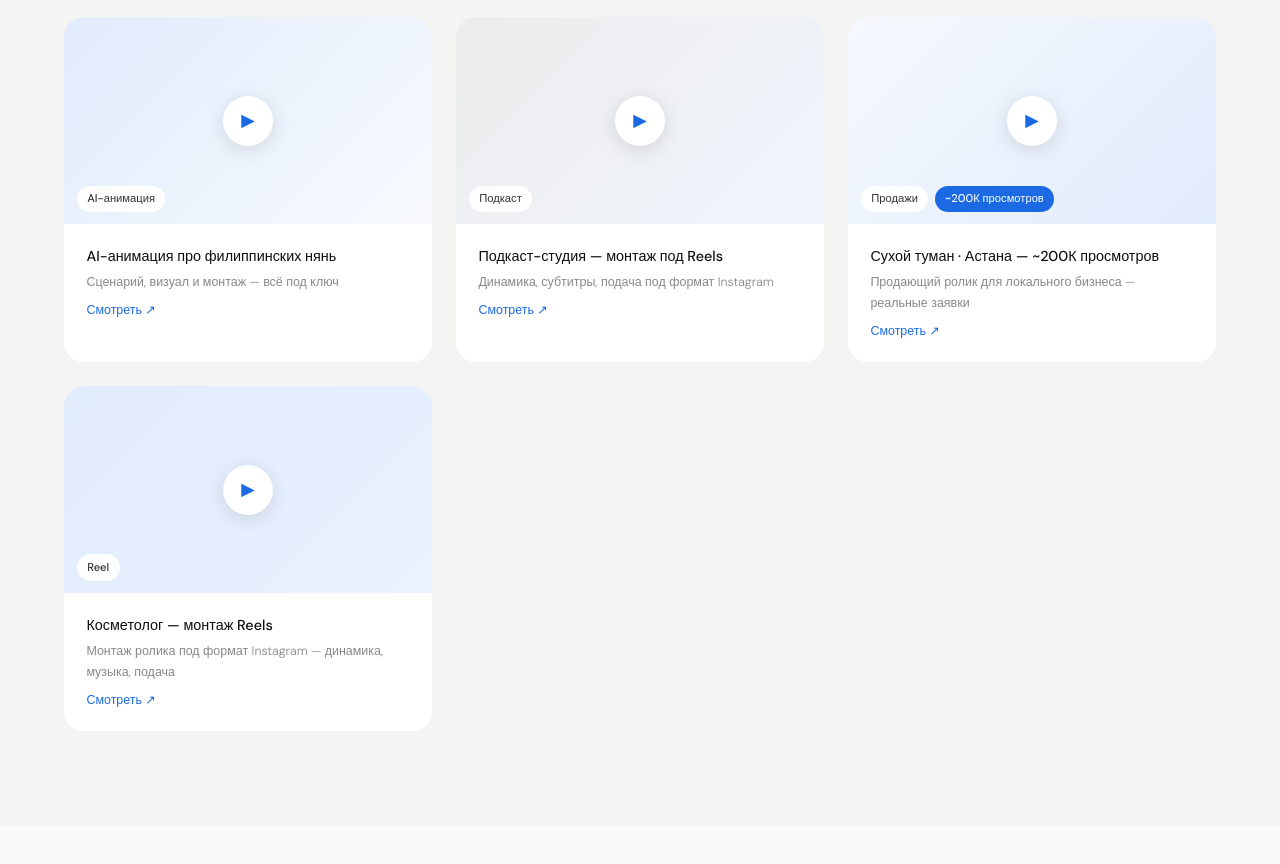
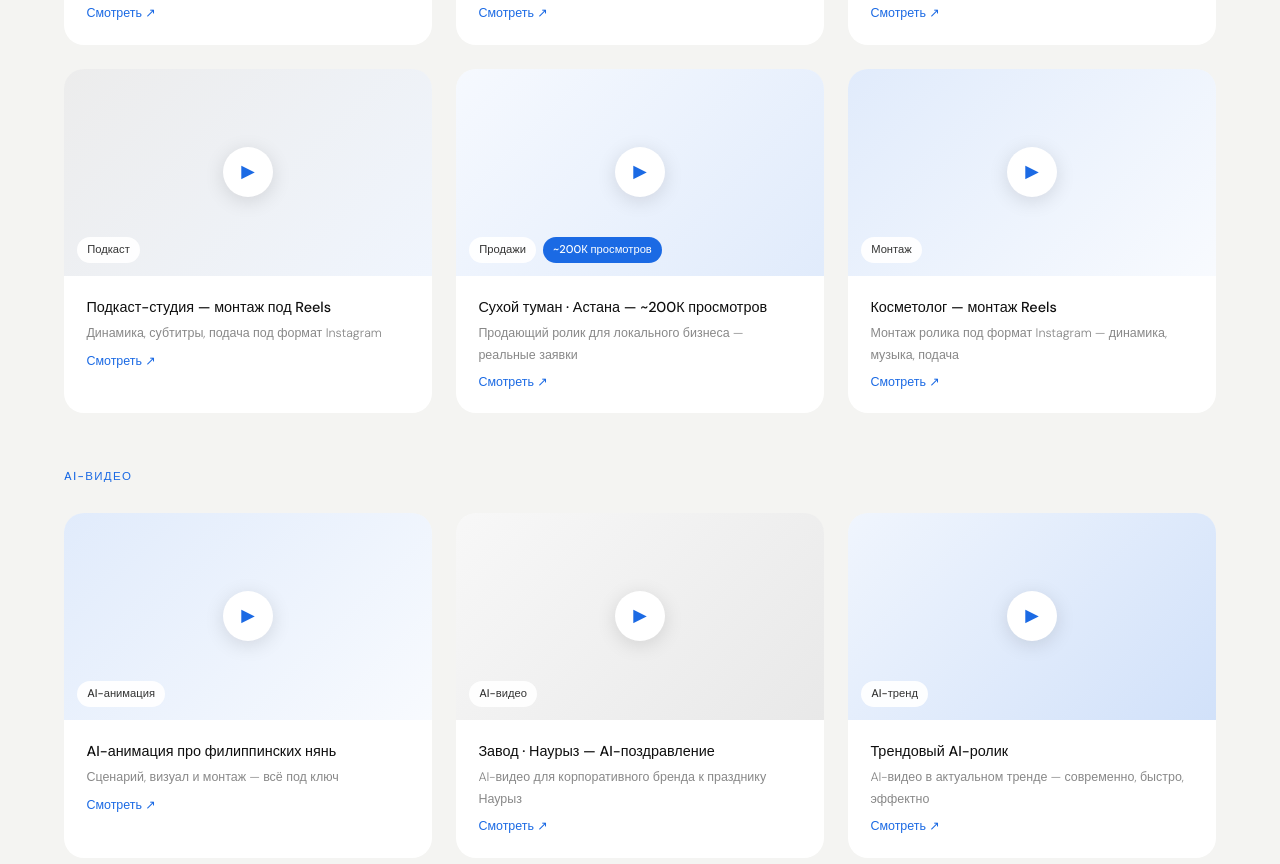
Before and after one commit to aizhanergalieva08/aizhanergalieva08, a plain HTML site: page aizhan-site.html in a window 1280 px wide. Shown: the part 3796-4660 px from the top of the page. Drawn offline with nearby package versions, Linux system fonts and the light colour scheme; a web font is replaced by a local one.

Commit message:
Update aizhan-site.html

```diff
--- a/aizhan-site.html
+++ b/aizhan-site.html
@@ -446,7 +446,9 @@ footer p { font-size:.8rem; color:var(--gray); }
 <section class="section light" id="portfolio">
   <span class="section-label">Портфолио</span>
   <div class="section-title">Работы, <span>которые продают</span></div>
-  <div class="portfolio-grid">
+  <!-- Монтаж & съёмка -->
+  <div style="margin-bottom:.7rem;"><span class="section-label">Монтаж & съёмка</span></div>
+  <div class="portfolio-grid" style="margin-bottom:3rem;">
 
     <a href="https://www.instagram.com/reel/DSSQZVACPQ5/?igsh=MTZ0aXNjdGxqenB4Mg==" target="_blank" class="pcard">
       <div class="pthumb t1"><div class="play">▶</div>
@@ -469,13 +471,6 @@ footer p { font-size:.8rem; color:var(--gray); }
       <div class="pinfo"><h4>Кафе Чинар — под целевую аудиторию</h4><p>Правильный формат, музыка и подача — результат в просмотрах</p><span class="plink">Смотреть ↗</span></div>
     </a>
 
-    <a href="https://www.instagram.com/reel/DWwJ-WCki4h/?igsh=MTB4aTNvNmw3OTQ0OQ==" target="_blank" class="pcard">
-      <div class="pthumb t4"><div class="play">▶</div>
-        <div class="plabel"><span class="ptag">AI-анимация</span></div>
-      </div>
-      <div class="pinfo"><h4>AI-анимация про филиппинских нянь</h4><p>Сценарий, визуал и монтаж — всё под ключ</p><span class="plink">Смотреть ↗</span></div>
-    </a>
-
     <a href="https://www.instagram.com/reel/DVJGrzPCLig/?igsh=MTV0MzFoanlld3hnaQ==" target="_blank" class="pcard">
       <div class="pthumb t5"><div class="play">▶</div>
         <div class="plabel"><span class="ptag">Подкаст</span></div>
@@ -491,10 +486,37 @@ footer p { font-size:.8rem; color:var(--gray); }
     </a>
 
     <a href="https://www.instagram.com/reel/DbIEdhGtd_h/?igsh=ZXEybjNsems3bXJ5" target="_blank" class="pcard">
-      <div class="pthumb t1"><div class="play">▶</div>
-        <div class="plabel"><span class="ptag">Reel</span></div>
+      <div class="pthumb t4"><div class="play">▶</div>
+        <div class="plabel"><span class="ptag">Монтаж</span></div>
       </div>
       <div class="pinfo"><h4>Косметолог — монтаж Reels</h4><p>Монтаж ролика под формат Instagram — динамика, музыка, подача</p><span class="plink">Смотреть ↗</span></div>
+    </a>
+
+  </div>
+
+  <!-- AI-видео -->
+  <div style="margin-bottom:.7rem;"><span class="section-label">AI-видео</span></div>
+  <div class="portfolio-grid">
+
+    <a href="https://www.instagram.com/reel/DWwJ-WCki4h/?igsh=MTB4aTNvNmw3OTQ0OQ==" target="_blank" class="pcard">
+      <div class="pthumb t4"><div class="play">▶</div>
+        <div class="plabel"><span class="ptag">AI-анимация</span></div>
+      </div>
+      <div class="pinfo"><h4>AI-анимация про филиппинских нянь</h4><p>Сценарий, визуал и монтаж — всё под ключ</p><span class="plink">Смотреть ↗</span></div>
+    </a>
+
+    <a href="https://www.instagram.com/reel/DWK7yoBzLcP/?igsh=bjIzcHZrczNpbnBt" target="_blank" class="pcard">
+      <div class="pthumb t2"><div class="play">▶</div>
+        <div class="plabel"><span class="ptag">AI-видео</span></div>
+      </div>
+      <div class="pinfo"><h4>Завод · Наурыз — AI-поздравление</h4><p>AI-видео для корпоративного бренда к празднику Наурыз</p><span class="plink">Смотреть ↗</span></div>
+    </a>
+
+    <a href="https://www.instagram.com/reel/DYOpLMCozUW/?igsh=MXk1cnlkeTVqdmJy" target="_blank" class="pcard">
+      <div class="pthumb t3"><div class="play">▶</div>
+        <div class="plabel"><span class="ptag">AI-тренд</span></div>
+      </div>
+      <div class="pinfo"><h4>Трендовый AI-ролик</h4><p>AI-видео в актуальном тренде — современно, быстро, эффектно</p><span class="plink">Смотреть ↗</span></div>
     </a>
 
   </div>
```
